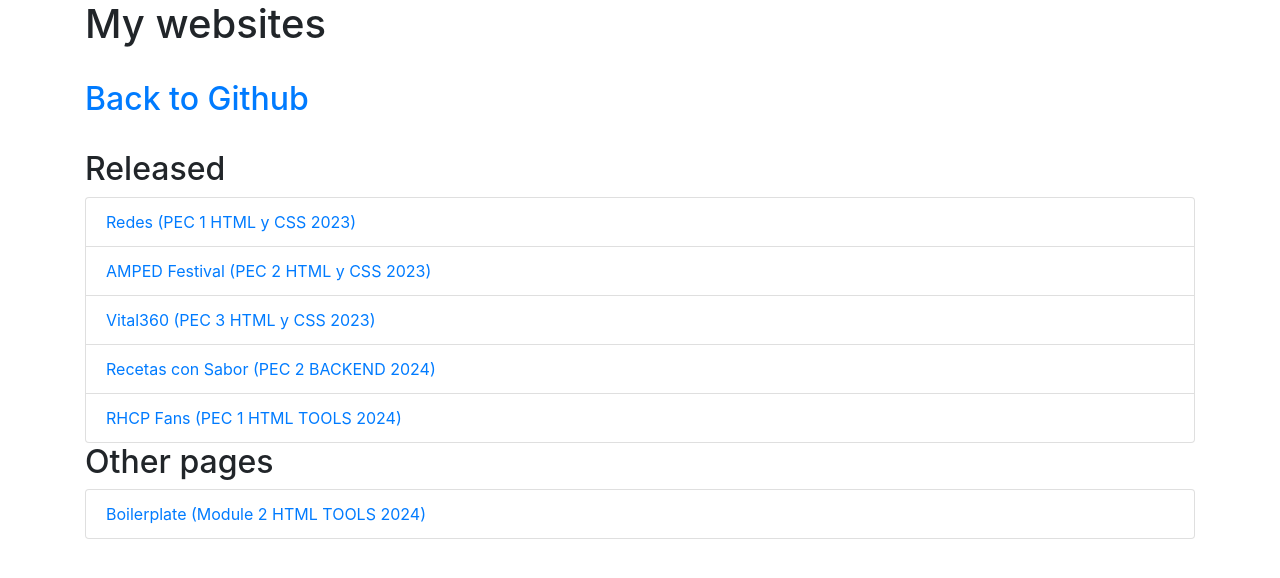
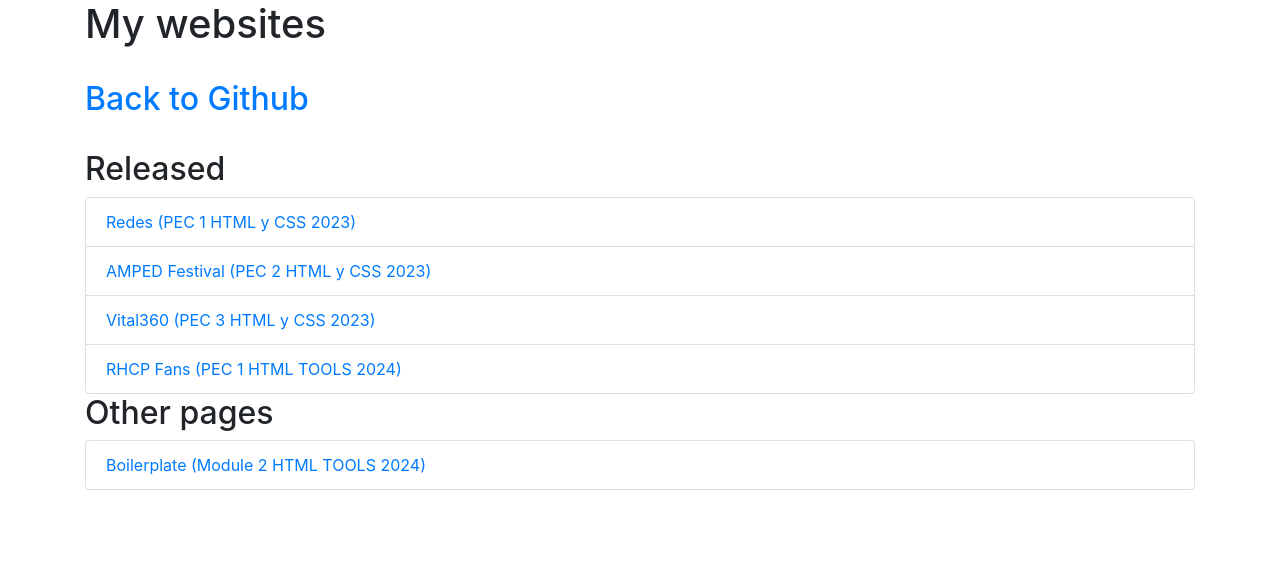
Before and after one commit to smb-uoc/smb-uoc.github.io, a plain HTML site: page index.html in a window 1280 px wide. Drawn offline with nearby package versions, Linux system fonts and the light colour scheme.

```diff
--- a/index.html
+++ b/index.html
@@ -18,7 +18,6 @@
             <li class="list-group-item"><a href="https://smb-uoc.github.io/redes">Redes (PEC 1 HTML y CSS 2023)</a></li>
             <li class="list-group-item"><a href="https://smb-uoc.github.io/amped">AMPED Festival (PEC 2 HTML y CSS 2023)</a></li>
             <li class="list-group-item"><a href="https://smb-uoc.github.io/vital360">Vital360 (PEC 3 HTML y CSS 2023)</a></li>
-            <li class="list-group-item"><a href="https://eimtcms2.uoclabs.uoc.es/~smartinezbae/pec2/recetasconsabor/web/">Recetas con Sabor (PEC 2 BACKEND 2024)</a></li>
             <li class="list-group-item"><a href="https://smb-uoc.github.io/rhcpfans">RHCP Fans (PEC 1 HTML TOOLS 2024)</a></li>
         </ul>
         <h2>Other pages</h2>
```
Also changed, not shown: README.md.
